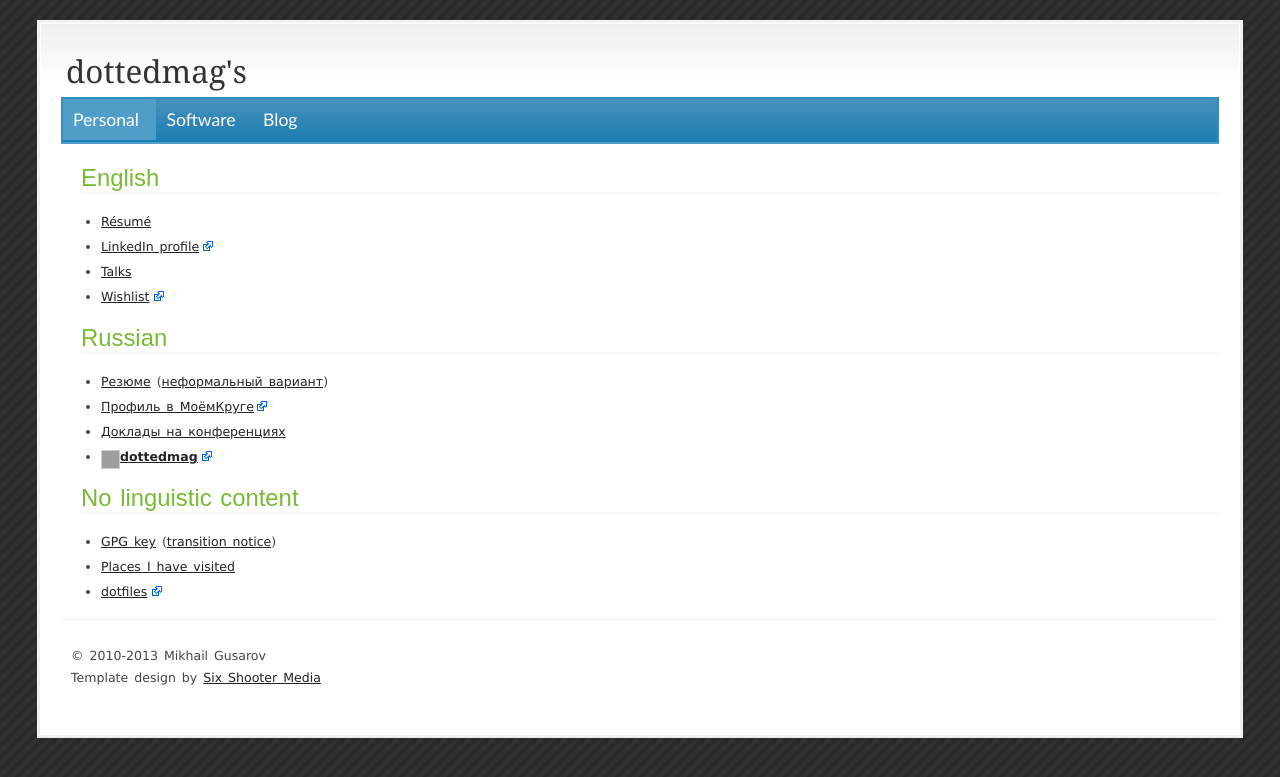
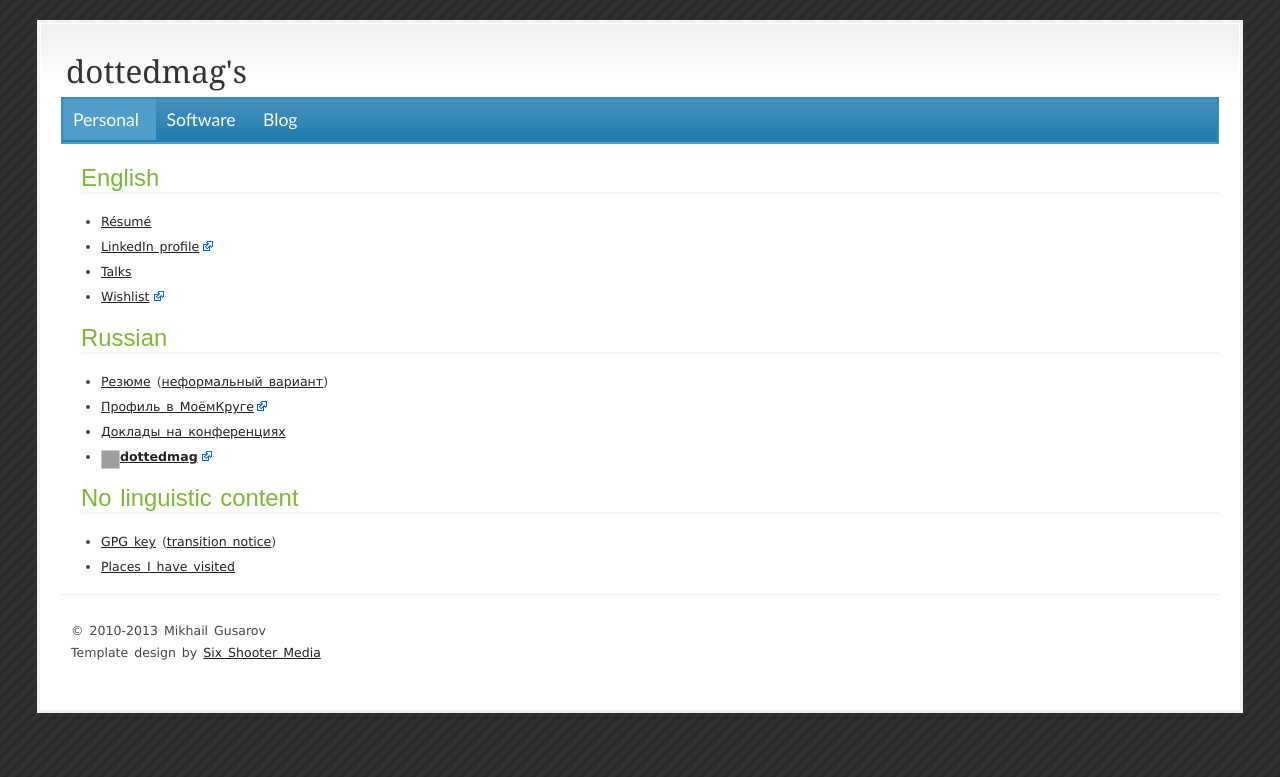
Before and after one commit to dottedmag/dottedmag.net, a Jekyll site: the page built from index.html, in a window 1280 px wide. Shown: the top 777 px of the page. Built offline with Jekyll 4.4.1, drawn with Linux system fonts in a browser that asks for light colours; Markdown is read by kramdown in place of the engine named in the settings; grey boxes are pictures that could not be loaded.

Commit message:
Remove link to outdated dotfiles repository

```diff
--- a/index.html
+++ b/index.html
@@ -26,5 +26,4 @@
 <ul>
   <li><a href="/3e338888.pub">GPG key</a> (<a href="/key-transition-2009-05-12.txt">transition notice</a>)</li>
   <li><a href="/maps">Places I have visited</a></li>
-  <li><a href="http://git.dottedmag.net/dotfiles.git/tree/">dotfiles</a></li>
 </ul>
```
